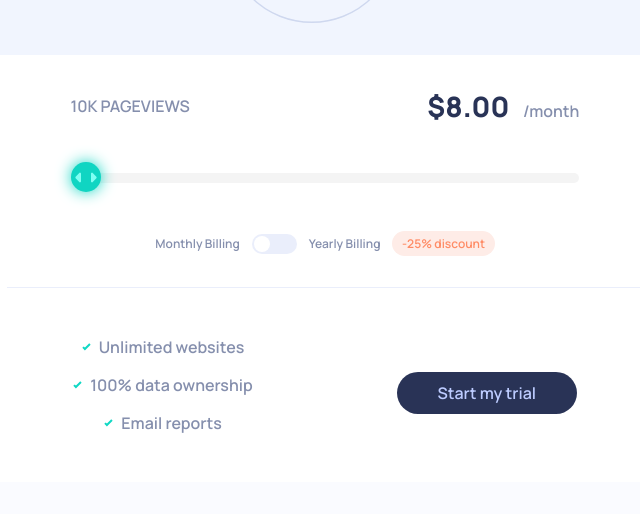
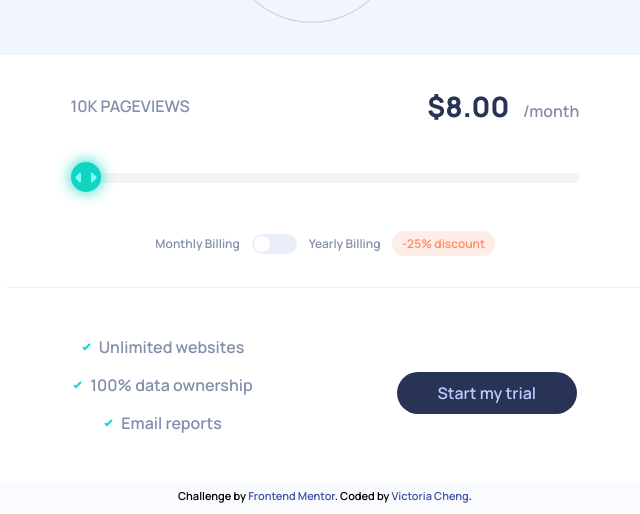
Before and after one commit to victoriacheng15/frontend-mentor-challenges, a plain HTML site: page interactive-pricing-component/index.html in a window 1280 px wide. Shown: the part 297-811 px from the top of the page, without its empty margins (315-955 px from the left). Drawn offline with Linux system fonts and the light colour scheme.

Commit message:
add footer

```diff
--- a/interactive-pricing-component/index.html
+++ b/interactive-pricing-component/index.html
@@ -64,13 +64,12 @@
         </section>
       </main>
     </div>
-    <!-- <footer>
+    <footer>
       <div class="attribution">
-        Challenge by
-        <a href="https://www.frontendmentor.io?ref=challenge" target="_blank"
-          >Frontend Mentor</a
-        >. Coded by <a href="#">Your Name Here</a>.
-      </div>
-    </footer> -->
+          Challenge by
+          <a href="https://www.frontendmentor.io?ref=challenge" target="_blank">Frontend Mentor</a>.
+          Coded by <a href="https://github.com/victoriacheng15">Victoria Cheng</a>.
+        </div>
+    </footer>
   </body>
 </html>
```
